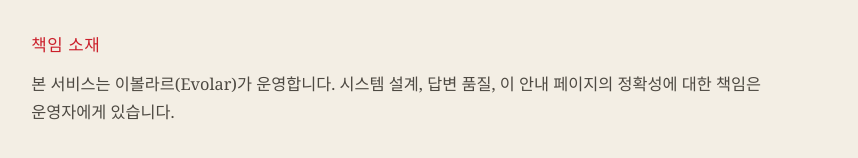
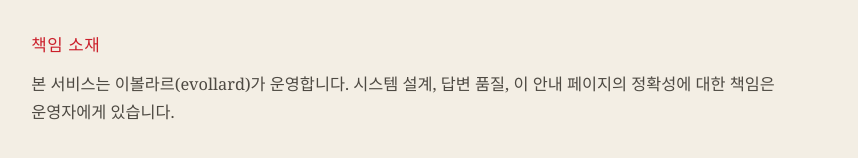
Before and after one commit to KANGSIK-SEO/customer-auto, a Next.js app: page /ai-notice in a window 1280 px wide. Shown: the part 1176-1334 px from the top of the page, without its empty margins (20-878 px from the left). Built offline with nearby package versions, Linux system fonts and the light colour scheme.

Commit message:
Correct evollard brand spelling

```diff
--- a/app/about/page.tsx
+++ b/app/about/page.tsx
@@ -19,7 +19,7 @@ export default function AboutPage() {
       <h2>운영자 정보</h2>
       <ul>
         <li>서비스명: 아트 컨시어지 (ART CONCIERGE)</li>
-        <li>운영자: 이볼라르(Evolar) · 대표 서강식</li>
+        <li>운영자: 이볼라르(evollard) · 대표 서강식</li>
         <li>연락처: <a href="mailto:evollardevollard@gmail.com">evollardevollard@gmail.com</a></li>
         <li>사업자 등록 정보는 위 연락처로 문의하시면 안내해 드립니다.</li>
       </ul>
--- a/app/ai-notice/page.tsx
+++ b/app/ai-notice/page.tsx
@@ -60,7 +60,7 @@ export default function AiNoticePage() {
 
       <h2>책임 소재</h2>
       <p>
-        본 서비스는 이볼라르(Evolar)가 운영합니다. 시스템 설계, 답변 품질, 이 안내
+        본 서비스는 이볼라르(evollard)가 운영합니다. 시스템 설계, 답변 품질, 이 안내
         페이지의 정확성에 대한 책임은 운영자에게 있습니다.
       </p>
     </main>
--- a/app/page.tsx
+++ b/app/page.tsx
@@ -30,7 +30,7 @@ export default function Home() {
 
       <footer>
         <div className="footer-meta">
-          <p>ART CONCIERGE · 운영자: 이볼라르(Evolar)</p>
+          <p>ART CONCIERGE · 운영자: 이볼라르(evollard)</p>
           <p className="muted">
             문의·오류 신고·이의제기:{" "}
             <a href="mailto:evollardevollard@gmail.com">evollardevollard@gmail.com</a>
```
Also changed, not shown: 1 other file (tests, documents, lock files or other folders).
